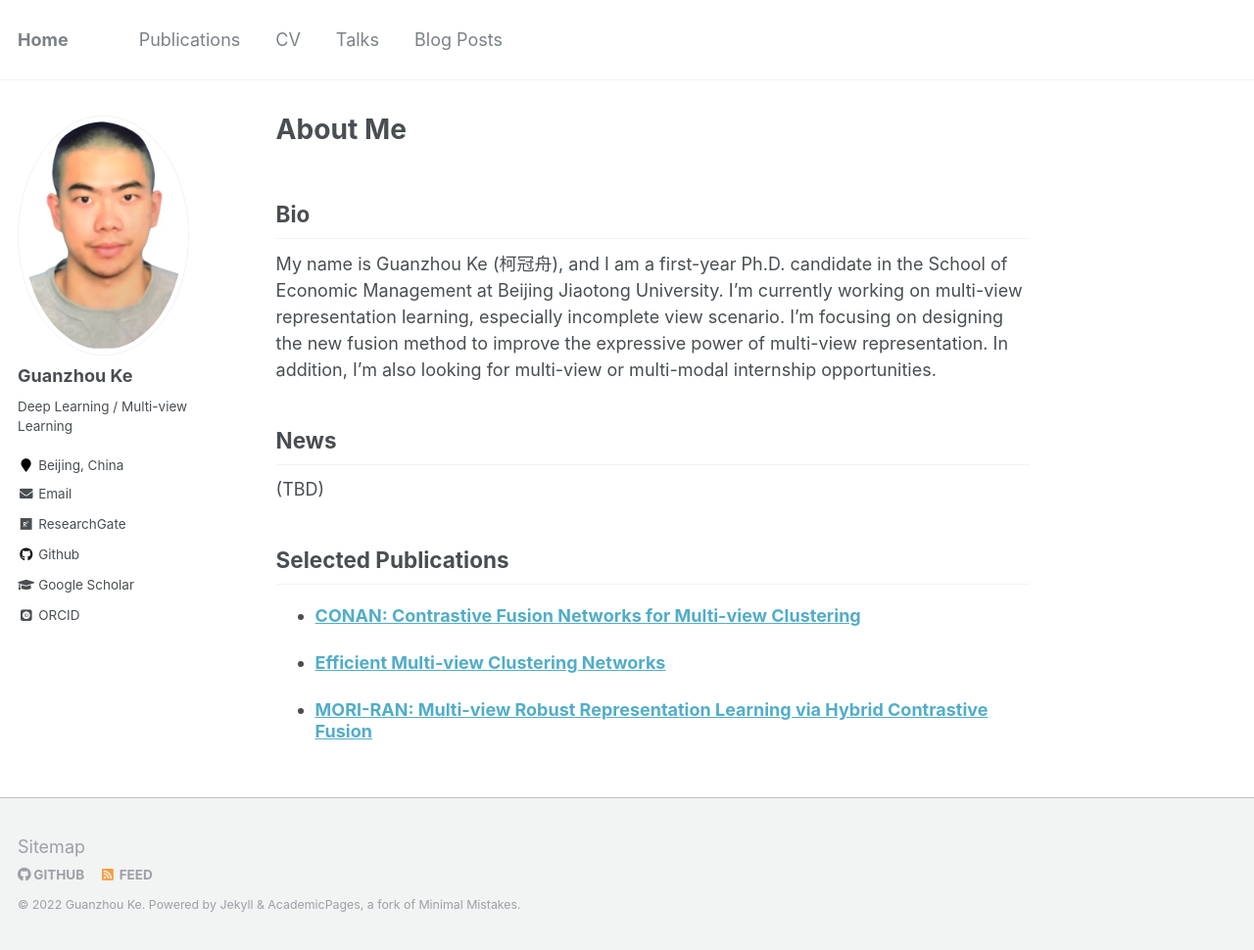
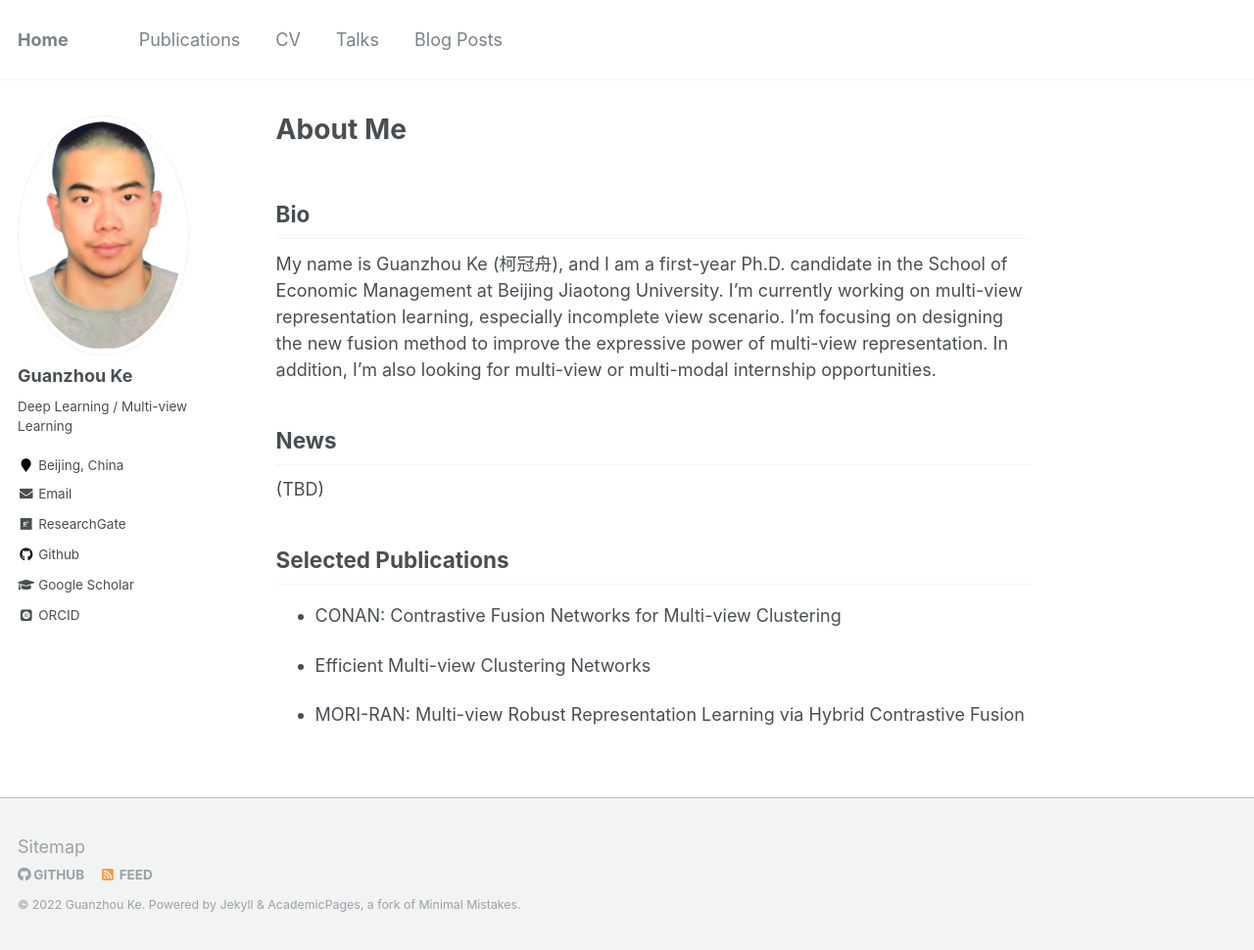
Before and after one commit to Guanzhou-Ke/guanzhou-ke.github.io, a Jekyll site: the page built from _pages/about.md, in a window 1280 px wide and 970 px high. Shown: the whole window at 98% size. Built offline with Jekyll 4.4.1, drawn with Linux system fonts in a browser that asks for light colours; some web fonts are replaced.

Commit message:
update cv

```diff
--- a/_includes/archive-single-cv.html
+++ b/_includes/archive-single-cv.html
@@ -26,17 +26,12 @@
           alt="">
       </div>
     {% endif %}
-    <h3 class="archive__item-title" itemprop="headline">
-      {% if post.link %}
-        <a href="{{ post.link }}">{{ title }}</a> <a href="{{ base_path }}{{ post.url }}" rel="permalink"><i class="fa fa-link" aria-hidden="true" title="permalink"></i><span class="sr-only">Permalink</span></a>
-      {% else %}
-        <a href="{{ base_path }}{{ post.url }}" rel="permalink">{{ title }}</a>
-      {% endif %}
-    </h3>
+    <p class="archive__item-title" itemprop="headline">
+      {{ title }}
+    </p>
     {% if post.read_time %}
       <p class="page__meta"><i class="fa fa-clock-o" aria-hidden="true"></i> {% include read-time.html %}</p>
     {% endif %}
-    {% if post.venue%}<p class="archive__item-excerpt" itemprop="description">{{ post.citation }}</p> {% endif %}
     </li>
  </article>
 </div>
```
